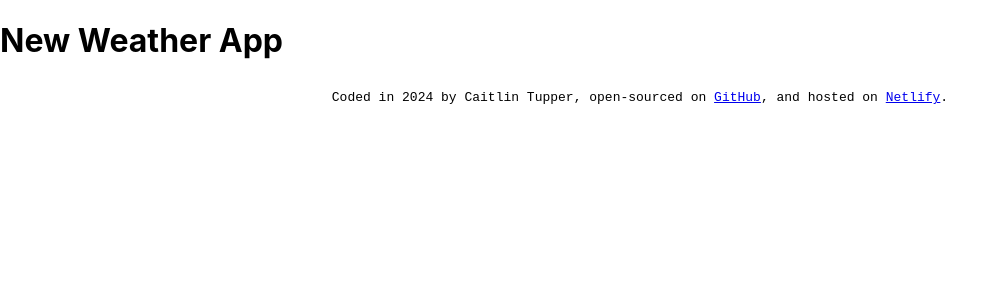
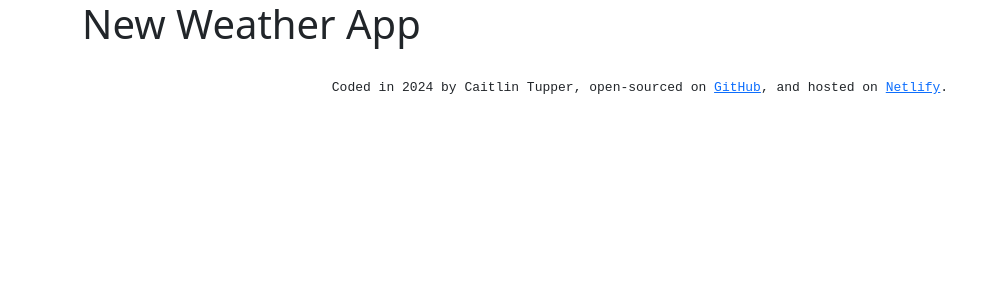
Before and after one commit to tuppercm/weather-app-new, a React (Create React App) app: page / in a window 1280 px wide. Shown: the top 300 px of the page, without its empty margins (0-1006 px from the left). Built offline with nearby package versions, Linux system fonts and the light colour scheme.

Commit message:
Added bootstrap

```diff
--- a/package.json
+++ b/package.json
@@ -6,6 +6,7 @@
     "@testing-library/jest-dom": "^5.17.0",
     "@testing-library/react": "^13.4.0",
     "@testing-library/user-event": "^13.5.0",
+    "bootstrap": "^5.3.3",
     "react": "^18.3.1",
     "react-dom": "^18.3.1",
     "react-scripts": "5.0.1",
--- a/src/App.js
+++ b/src/App.js
@@ -3,6 +3,7 @@ import "./App.css";
 function App() {
   return (
     <div className="App">
+      <div class="container">
         <header className="App-header">
           <h1>New Weather App</h1>
         </header>
@@ -26,6 +27,7 @@ function App() {
           .
         </footer>
       </div>
+    </div>
   );
 }
 
```
Also changed, not shown: src/index.js (+7 -6 lines), 1 other file (tests, documents, lock files or other folders). Lines whose indentation alone changed are shown as unchanged.
